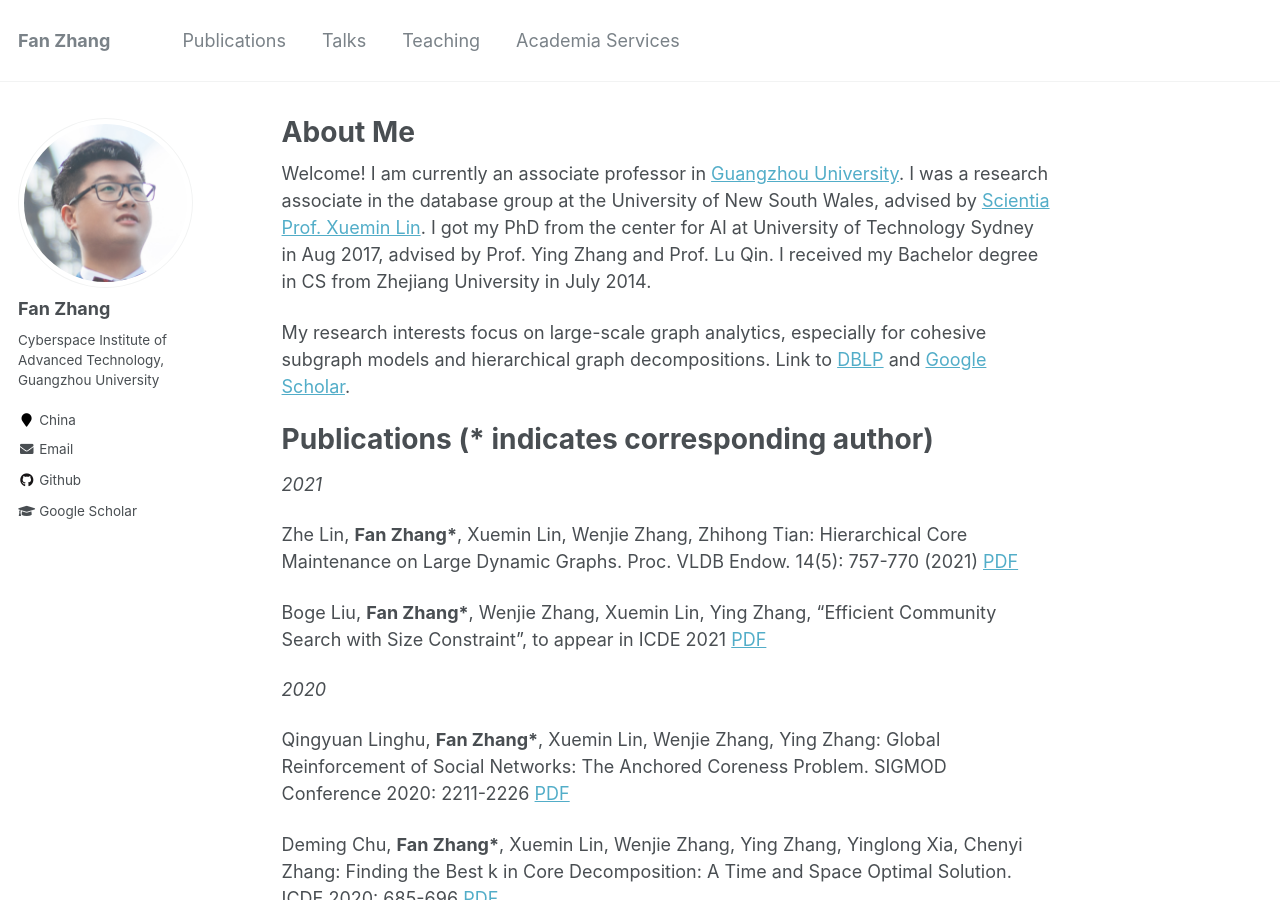
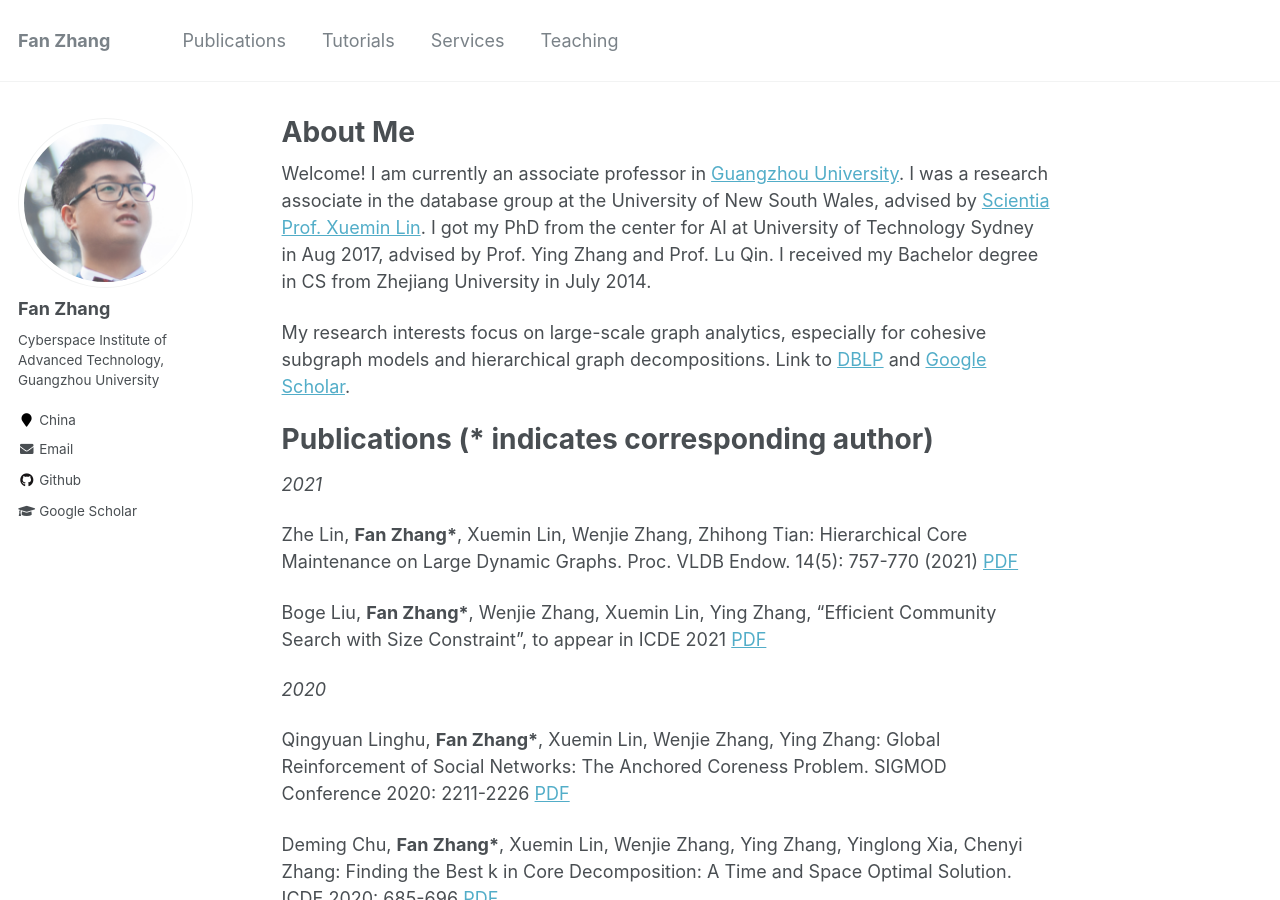
Before and after one commit to fanzhangcs/fanzhangcs.github.io, a Jekyll site: the page built from _pages/about.md, in a window 1280 px wide and 900 px high. Built offline with Jekyll 4.4.1, drawn with Linux system fonts in a browser that asks for light colours.

Commit message:
Update navigation.yml

```diff
--- a/_data/navigation.yml
+++ b/_data/navigation.yml
@@ -3,14 +3,14 @@ main:
   - title: "Publications"
     url: /#publications
 
-  - title: "Talks"
-    url: /#talks
+  - title: "Tutorials"
+    url: /#tutorials
+
+  - title: "Services"
+    url: /#services
 
   - title: "Teaching"
     url: /#teaching
-
-  - title: "Academia Services"
-    url: /#academia-services
 
   # - title: "Portfolio"
   #   url: /portfolio/
```
